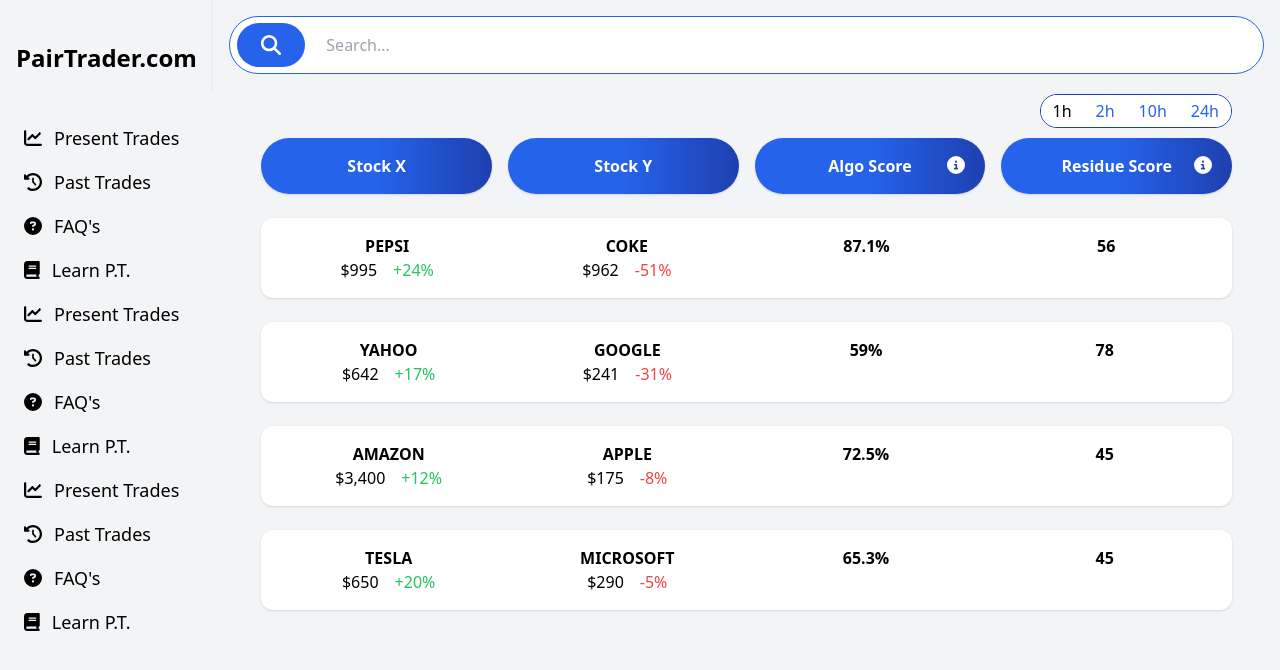
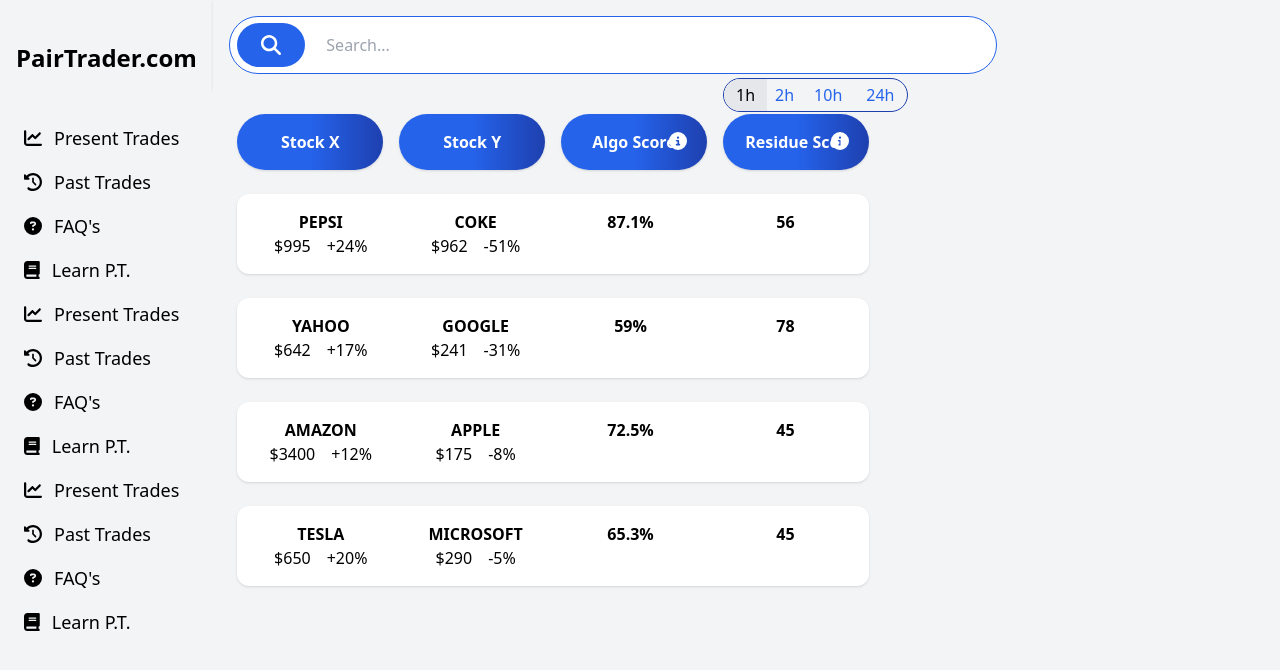
Before and after one commit to SAHIL13928/Pair-Trade, a React (Vite) app: page / in a window 1280 px wide. Shown: the top 670 px of the page. Built offline with nearby package versions, Linux system fonts and the light colour scheme.

Commit message:
reduced the width of the main content to 2.5/4

```diff
--- a/src/Components/Header.jsx
+++ b/src/Components/Header.jsx
@@ -5,7 +5,7 @@
 const Header = () => {
   return (
     <div className="flex items-center justify-center bg-gray-100 p-4 shadow">
-      <div className="relative w-full max-w-6.2xl">  {/* Increased width for a longer search bar */}
+      <div className="relative mr-auto w-full max-w-3xl">  {/* Increased width for a longer search bar */}
         <input
           type="text"
           className="w-full p-4 pl-24 rounded-full border border-blue-600 focus:outline-none focus:ring-2 focus:ring-blue-500 bg-white text-black"
--- a/src/Components/MainContent.jsx
+++ b/src/Components/MainContent.jsx
@@ -8,43 +8,19 @@
 
   return (
     <div className="flex-1 bg-gray-100 p-6 relative">
-      {/* Timeline Buttons */}
-      <div className="absolute top-1 right-12 flex border border-blue-800 rounded-full overflow-hidden">
-        <button
-          className={`py-1 px-3 bg-white border-blue-800 ${timeline === '1h' ? 'bg-gray-200' : 'bg-blue-600 text-blue-600'}`}
-          onClick={() => setTimeline('1h')}
-        >
-          1h
-        </button>
-        <button
-          className={`py-1 px-3 bg-white border-blue-800 ${timeline === '2h' ? 'bg-gray-200' : 'bg-blue-600 text-blue-600'}`}
-          onClick={() => setTimeline('2h')}
-        >
-          2h
-        </button>
-        <button
-          className={`py-1 px-3 bg-white border-blue-800 ${timeline === '10h' ? 'bg-gray-200' : 'bg-blue-600 text-blue-600'}`}
-          onClick={() => setTimeline('10h')}
-        >
-          10h
-        </button>
-        <button
-          className={`py-1 px-3 bg-white border-blue-800 ${timeline === '24h' ? 'bg-gray-200' : 'bg-blue-600 text-blue-600'}`}
-          onClick={() => setTimeline('24h')}
-        >
-          24h
-        </button>
-      </div>
-
-      <div className="flex-1 bg-gray-100 p-6">
-        {/* Grid Header */}
+      <div className="max-w-[62%] mr-auto">
         <div className="grid grid-cols-4 gap-4">
+          {/* Stock X */}
           <div className="bg-gradient-to-r from-blue-600 via-blue-600 to-blue-800 p-4 rounded-[50px] shadow relative">
             <h3 className="text-white text-center font-bold">Stock X</h3>
           </div>
+
+          {/* Stock Y */}
           <div className="bg-gradient-to-r from-blue-600 via-blue-600 to-blue-800 p-4 rounded-[50px] shadow relative">
             <h3 className="text-white text-center font-bold">Stock Y</h3>
           </div>
+
+          {/* Algo Score */}
           <div className="bg-gradient-to-r from-blue-600 via-blue-600 to-blue-800 p-4 rounded-[50px] shadow relative">
             <h3 className="text-white text-center font-bold">Algo Score</h3>
             <button
@@ -59,8 +35,38 @@
               </div>
             )}
           </div>
+
+          {/* Residue Score */}
+          <div className="relative">
+            {/* Timeline Buttons */}
+            <div className="absolute -top-10 left-0 flex  border border-blue-800 rounded-full overflow-hidden mt-1">
+              <button
+                className={`py-1 px-3 ${timeline === '1h' ? 'bg-gray-200' : ' text-blue-600'}`}
+                onClick={() => setTimeline('1h')}
+              >
+                1h
+              </button>
+              <button
+                className={`py-1 px-2 ${timeline === '2h' ? 'bg-gray-200' : ' text-blue-600'}`}
+                onClick={() => setTimeline('2h')}
+              >
+                2h
+              </button>
+              <button
+                className={`py-1 px-3 ${timeline === '10h' ? 'bg-gray-200' : ' text-blue-600'}`}
+                onClick={() => setTimeline('10h')}
+              >
+                10h
+              </button>
+              <button
+                className={`py-1 px-3 ${timeline === '24h' ? 'bg-gray-200' : ' text-blue-600'}`}
+                onClick={() => setTimeline('24h')}
+              >
+                24h
+              </button>
+            </div>
             <div className="bg-gradient-to-r from-blue-600 via-blue-600 to-blue-800 p-4 rounded-[50px] shadow relative">
-            <h3 className="text-white text-center font-bold">Residue Score</h3>
+              <h3 className="text-white text-center font-bold">Residue Scor</h3>
               <button
                 className="absolute right-2 top-1/2 transform -translate-y-1/2 rounded-full p-3"
                 onClick={() => setShowPopup({ ...showPopup, residue: !showPopup.residue })}
@@ -74,109 +80,44 @@
               )}
             </div>
           </div>
+        </div>
 
-         {/* Merged Row 1 */}
-         <div className="bg-white p-4 rounded-xl shadow mt-6 col-span-4">
+        {/* Merged Rows */}
+
+        {[
+          { stock1: 'PEPSI', price1: 995, change1: 24, stock2: 'COKE', price2: 962, change2: -51, algo: '87.1%', residue: 56 },
+          { stock1: 'YAHOO', price1: 642, change1: 17, stock2: 'GOOGLE', price2: 241, change2: -31, algo: '59%', residue: 78 },
+          { stock1: 'AMAZON', price1: 3400, change1: 12, stock2: 'APPLE', price2: 175, change2: -8, algo: '72.5%', residue: 45 },
+          { stock1: 'TESLA', price1: 650, change1: 20, stock2: 'MICROSOFT', price2: 290, change2: -5, algo: '65.3%', residue: 45 }
+        ].map((row, index) => (
+          <div key={index} className="bg-white p-4 rounded-xl shadow mt-6 col-span-4">
             <div className="grid text-center grid-cols-4 gap-5">
+              {/* Stock 1 */}
               <div className="flex flex-col items-center">
-              <p className="font-bold">PEPSI</p>
+                <p className="font-bold">{row.stock1}</p>
                 <div className="flex items-baseline">
-                <p className="mr-4">$995</p>
-                <p className="text-green-500">+24%</p>
+                  <p className="mr-4">${row.price1}</p>
+                  <p className={`text-${row.change1 > 0 ? 'green' : 'red'}-500`}>
+                    {row.change1 > 0 ? '+' : ''}{row.change1}%
+                  </p>
                 </div>
               </div>
+              {/* Stock 2 */}
               <div className="flex flex-col items-center">
-              <p className="font-bold">COKE</p>
+                <p className="font-bold">{row.stock2}</p>
                 <div className="flex items-baseline">
-                <p className="mr-4">$962</p>
-                <p className="text-red-500">-51%</p>
+                  <p className="mr-4">${row.price2}</p>
+                  <p className={`text-${row.change2 > 0 ? 'green' : 'red'}-500`}>
+                    {row.change2 > 0 ? '+' : ''}{row.change2}%
+                  </p>
                 </div>
               </div>
-            <div>
-              <p className="font-bold">87.1%</p>
-            </div>
-            <div>
-              <p className="font-bold">56</p>
+              {/* Algo and Residue */}
+              <div className="font-bold">{row.algo}</div>
+              <div className="font-bold">{row.residue}</div>
             </div>
           </div>
-        </div>
-
-        {/* Merged Row 2 */}
-        <div className="bg-white p-4 rounded-xl shadow mt-6 col-span-4">
-          <div className="grid text-center grid-cols-4 gap-4">
-            <div className="flex flex-col items-center">
-              <p className="font-bold">YAHOO</p>
-              <div className="flex items-baseline">
-                <p className="mr-4">$642</p>
-                <p className="text-green-500">+17%</p>
-              </div>
-            </div>
-            <div className="flex flex-col items-center">
-              <p className="font-bold">GOOGLE</p>
-              <div className="flex items-baseline">
-                <p className="mr-4">$241</p>
-                <p className="text-red-500">-31%</p>
-              </div>
-            </div>
-            <div>
-              <p className="font-bold">59%</p>
-            </div>
-            <div>
-              <p className="font-bold">78</p>
-            </div>
-          </div>
-        </div>
-
-        {/* Merged Row 3 */}
-        <div className="bg-white p-4 rounded-xl shadow mt-6 col-span-4">
-          <div className="grid text-center grid-cols-4 gap-4">
-            <div className="flex flex-col items-center">
-              <p className="font-bold">AMAZON</p>
-              <div className="flex items-baseline">
-                <p className="mr-4">$3,400</p>
-                <p className="text-green-500">+12%</p>
-              </div>
-            </div>
-            <div className="flex flex-col items-center">
-              <p className="font-bold">APPLE</p>
-              <div className="flex items-baseline">
-                <p className="mr-4">$175</p>
-                <p className="text-red-500">-8%</p>
-              </div>
-            </div>
-            <div>
-              <p className="font-bold">72.5%</p>
-            </div>
-            <div>
-              <p className="font-bold">45</p>
-            </div>
-          </div>
-        </div>
-         {/* Merged Row 4 */}
-         <div className="bg-white p-4 rounded-xl shadow mt-6 col-span-4">
-          <div className="grid text-center grid-cols-4 gap-4">
-            <div className="flex flex-col items-center">
-              <p className="font-bold">TESLA</p>
-              <div className="flex items-baseline">
-                <p className="mr-4">$650</p>
-                <p className="text-green-500">+20%</p>
-              </div>
-            </div>
-            <div className="flex flex-col items-center">
-              <p className="font-bold">MICROSOFT</p>
-              <div className="flex items-baseline">
-                <p className="mr-4">$290</p>
-                <p className="text-red-500">-5%</p>
-              </div>
-            </div>
-            <div>
-              <p className="font-bold">65.3%</p>
-            </div>
-            <div>
-              <p className="font-bold">45</p>
-            </div>
-          </div>
-        </div>
+        ))}
       </div>
     </div>
   );
```
Lines whose indentation alone changed are shown as unchanged.
